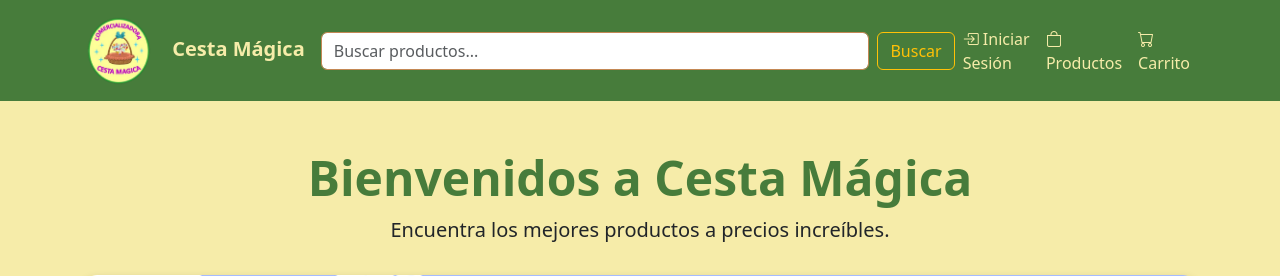
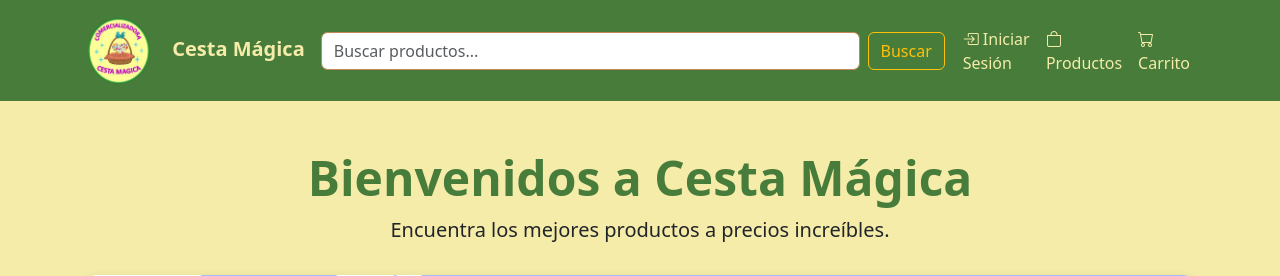
Before and after one commit to maarroyo76/CestaMagica, a Django app: page / in a window 1280 px wide. Shown: the top 276 px of the page. Run offline with Django 5.2, Linux system fonts and the light colour scheme; data comes from the database, SQL or seed files in the repository; both versions use the stored data as it was after the commit; data that the repository does not hold is empty.

Commit message:
Adjust search input width in navbar
Added a max-width style to the search input in the navbar for better layout control. Minor formatting adjustments were also made to the form.

```diff
--- a/Inventario/templates/base.html
+++ b/Inventario/templates/base.html
@@ -53,10 +53,11 @@
         </button>
         <div class="collapse navbar-collapse" id="navbarContent">
           <form class="d-flex mx-auto w-100" role="search" action="{% url 'productos' %}" method="GET">
-            {% csrf_token %}
-            <input class="form-control me-2" type="search" name="search" placeholder="Buscar productos..." aria-label="Search" value="{{ request.GET.search|default:'' }}"/>
-            <button class="btn btn-outline-warning" type="submit">Buscar</button>
+              {% csrf_token %}
+              <input class="form-control me-2" style="max-width: 85%;" type="search" name="search" placeholder="Buscar productos..." aria-label="Search" value="{{ request.GET.search|default:'' }}">
+              <button class="btn btn-outline-warning" type="submit">Buscar</button>
           </form>
+
           <ul class="navbar-nav">
             <li class="nav-item">
               {% if not perfil %}
```
Also changed, not shown: db.sqlite3.
